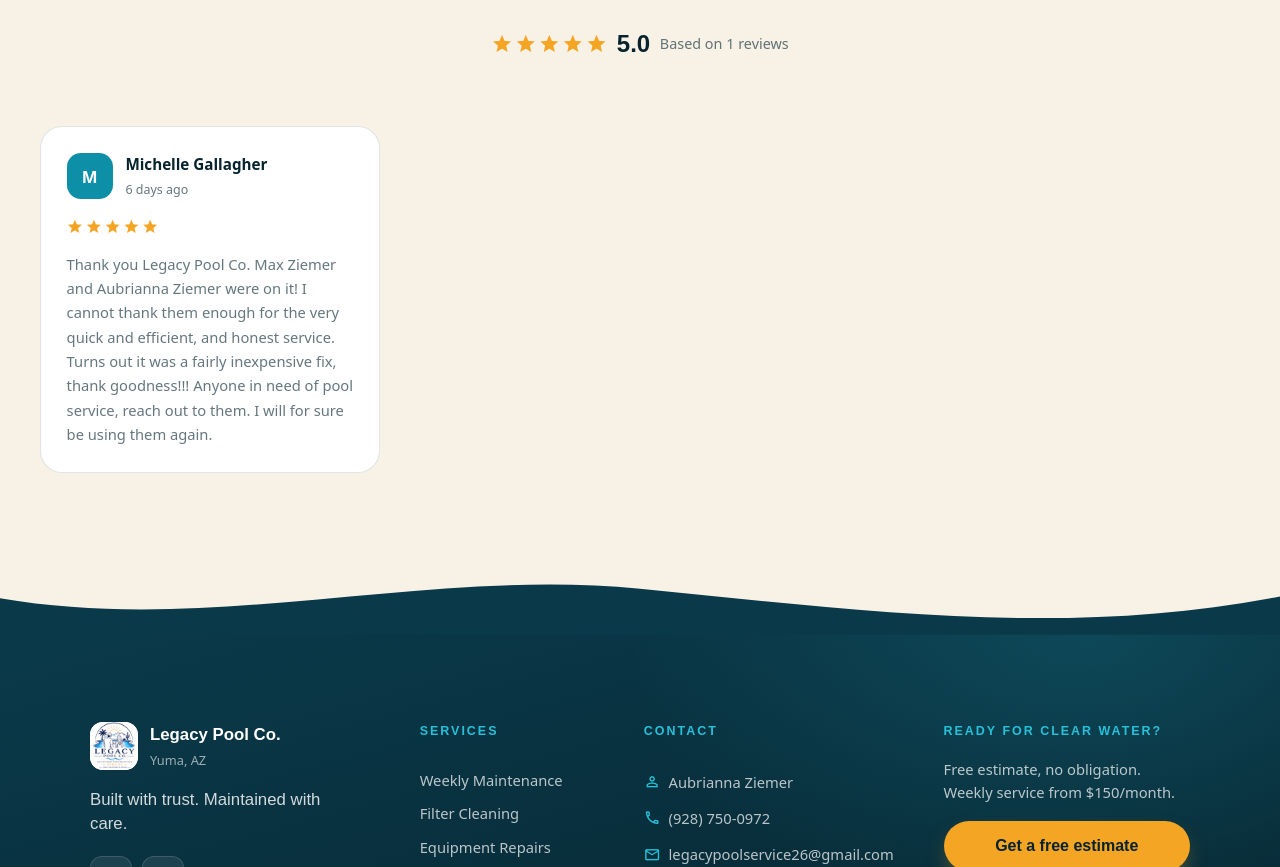
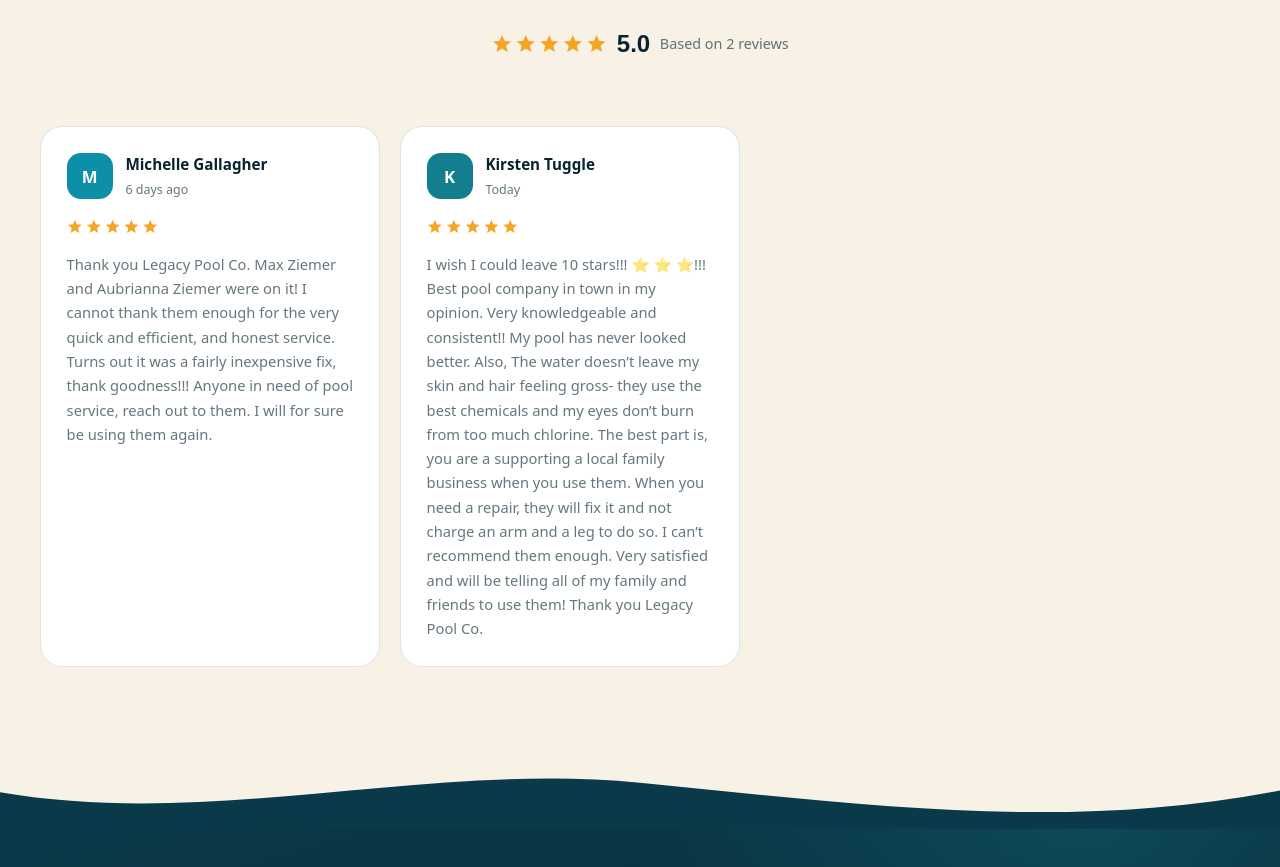
Before and after one commit to TaiMeade/legacy-pool-service, a Vue app: page / in a window 1280 px wide. Shown: the part 5201-6068 px from the top of the page. Built offline with nearby package versions, Linux system fonts and the light colour scheme; a web font is replaced by a local one.

Commit message:
added review from Google

```diff
--- a/src/data/reviews.js
+++ b/src/data/reviews.js
@@ -14,4 +14,10 @@
     text: "Thank you Legacy Pool Co. Max Ziemer and Aubrianna Ziemer were on it! I cannot thank them enough for the very quick and efficient, and honest service. Turns out it was a fairly inexpensive fix, thank goodness!!! Anyone in need of pool service, reach out to them. I will for sure be using them again.",
     date: '2026-06-11',
   },
+  {
+    name: 'Kirsten Tuggle',
+    rating: 5,
+    text: "I wish I could leave 10 stars!!! ⭐️ ⭐️ ⭐️!!! Best pool company in town in my opinion. Very knowledgeable and consistent!! My pool has never looked better. Also, The water doesn’t leave my skin and hair feeling gross- they use the best chemicals and my eyes don’t burn from too much chlorine. The best part is, you are a supporting a local family business when you use them. When you need a repair, they will fix it and not charge an arm and a leg to do so. I can’t recommend them enough. Very satisfied and will be telling all of my family and friends to use them! Thank you Legacy Pool Co.",
+    date: '2026-06-17',
+  }
 ]
```
